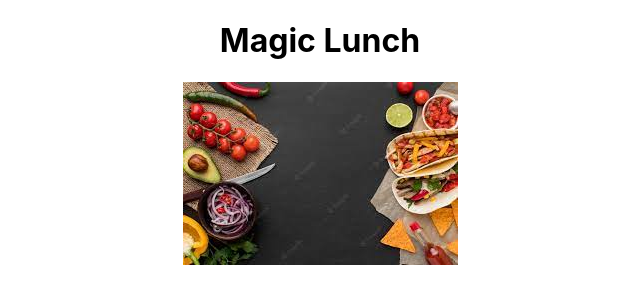
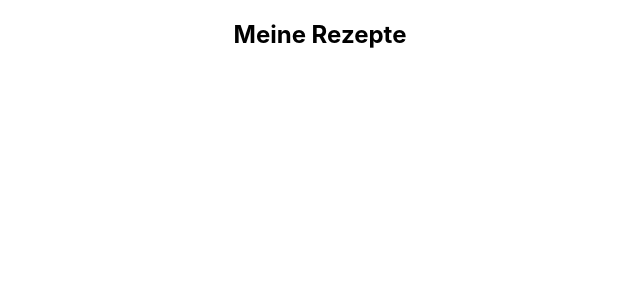
Before and after one commit to licetrosales/magic-lunch-lu, a React (Create React App) app in the folder frontend/: page / in a window 1280 px wide. Shown: the top 304 px of the page, without its empty margins (320-960 px from the left). Built offline with nearby package versions, Linux system fonts and the light colour scheme.

Commit message:
Create Recipe model and component in FE

```diff
--- a/frontend/src/App.tsx
+++ b/frontend/src/App.tsx
@@ -1,12 +1,13 @@
 import React from 'react';
 import logo from './logo.svg';
 import './App.css';
+import CreateRecipeForm from "./components/CreateRecipeForm";
+import MyMagicLunchApp from "./components/MyMagicLunchApp";
 
 function App() {
   return (
     <div className="App">
-      <h1>Magic Lunch</h1>
-        <img alt="food" src={require("./images/comida-mexicana-Stock-Photos.jpeg")}/>
+      <MyMagicLunchApp/>
     </div>
   );
 }
--- /dev/null
+++ b/frontend/src/components/MyMagicLunchApp.tsx
@@ -0,0 +1,9 @@
+export default function MyMagicLunchApp() {
+
+    return (
+        <section>
+            <h1>Meine Rezepte</h1>
+        </section>
+    )
+
+}
--- a/frontend/src/model/Recipe.ts
+++ b/frontend/src/model/Recipe.ts
@@ -9,8 +9,10 @@ export type Recipe = {
     ingredients: Ingredient[];
     prepTime: string;
     preparation: string;
+    portions: number;
+    favorite: boolean;
     dishTypeCategory: DishTypeCategory;
-    portions: number;
+
     recipeCategory: RecipeCategory;
     menuCategory: MenuCatefory;
     garnish: Garnish;
```
Also changed, not shown: frontend/src/components/RecipeCardGalleryView.tsx (added, +21 -0 lines), 1 other file (tests, documents, lock files or other folders).
